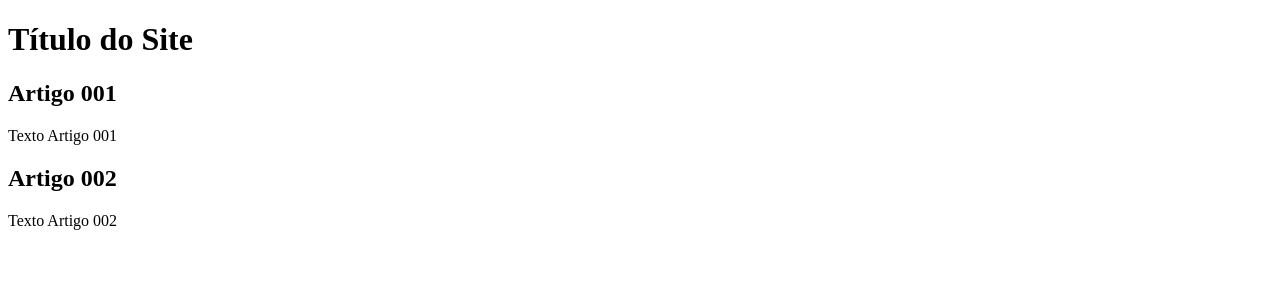
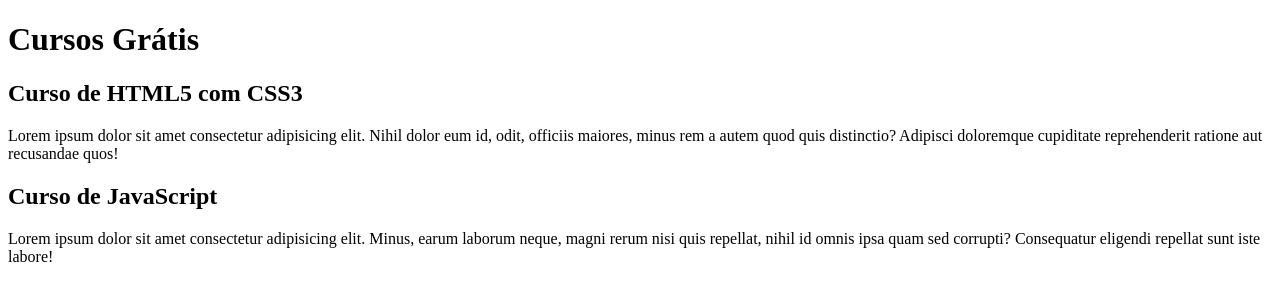
Before and after one commit to GustavoCandotti/projeto-site, a plain HTML site: page index.html in a window 1280 px wide. Drawn offline with Linux system fonts and the light colour scheme.

Commit message:
comecei a escrever o conteudo

```diff
--- a/index.html
+++ b/index.html
@@ -9,15 +9,15 @@
 <body>
     <main>
         <header>
-            <h1>Título do Site</h1>
+            <h1>Cursos Grátis</h1>
         </header>
         <article>
-            <h2>Artigo 001</h2>
-            <p>Texto Artigo 001</p>
+            <h2>Curso de HTML5 com CSS3</h2>
+            <p>Lorem ipsum dolor sit amet consectetur adipisicing elit. Nihil dolor eum id, odit, officiis maiores, minus rem a autem quod quis distinctio? Adipisci doloremque cupiditate reprehenderit ratione aut recusandae quos!</p>
         </article>
         <article>
-            <h2>Artigo 002</h2>
-            <p>Texto Artigo 002</p>
+            <h2>Curso de JavaScript</h2>
+            <p>Lorem ipsum dolor sit amet consectetur adipisicing elit. Minus, earum laborum neque, magni rerum nisi quis repellat, nihil id omnis ipsa quam sed corrupti? Consequatur eligendi repellat sunt iste labore!</p>
         </article>
     </main>
 </body>
```
